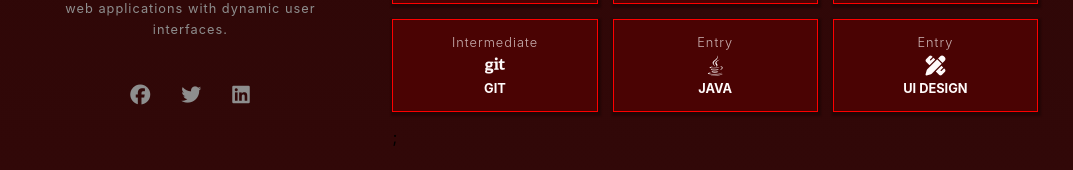
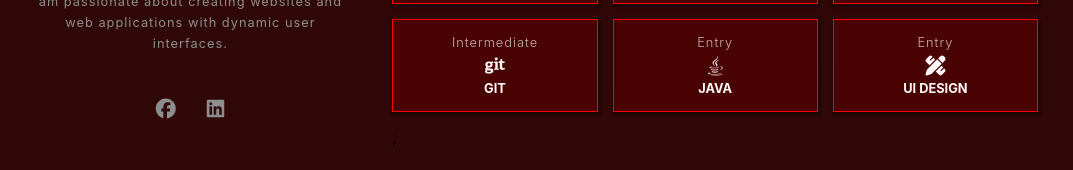
Before and after one commit to healer404/healer404.github.io, a React (Create React App) app: page / in a window 1280 px wide. Shown: the part 1616-1786 px from the top of the page, without its empty margins (99-1172 px from the left). Built offline with nearby package versions, Linux system fonts and the light colour scheme; the HTML template or start-up script is replaced by a standard one.

Commit message:
added the necessary links and files (CV)

```diff
--- a/src/components/portfolio/about/about.css
+++ b/src/components/portfolio/about/about.css
@@ -163,7 +163,9 @@
 @media screen and (min-width: 46.856rem){
   .aboutDescriptionContent{
     display: flex;
-    align-items:flex-start;
+    align-items:center;
+    justify-content: center;
+
     padding: 0 10vw;
     gap: 2vw;
   }
--- a/src/components/portfolio/about/description.jsx
+++ b/src/components/portfolio/about/description.jsx
@@ -1,9 +1,7 @@
-import { Link } from "react-router-dom";
-
 const Description = (props) => {
   const isInView = props.isInView;
   return (
-    <article className={`aboutDescription ${isInView ? " active" : ""}`}>
+    <article className={`aboutDescription ${isInView ? "active" : ""}`}>
       <picture>
         <img src="https://avatars.githubusercontent.com/u/47404070?v=4" alt="Roniel Duka Photo" loading="lazy"/>
       </picture>
@@ -15,13 +13,14 @@ const Description = (props) => {
           dynamic user interfaces.</p>
         <ul>
           <li>
-            <Link href="/"><i className="fab fa-facebook fa-lg"></i></Link>
+            <a href="https://www.facebook.com/duka.roniel">
+              <i className="fab fa-facebook fa-lg"></i>
+            </a>
           </li>
           <li>
-            <Link href="/"><i className="fab fa-twitter fa-lg"></i></Link>
-          </li>
-          <li>
-            <Link href="/"><i className="fab fa-linkedin fa-lg"></i></Link>
+            <a href="https://www.linkedin.com/in/roniel-duka-89aa30166/">
+              <i className="fab fa-linkedin fa-lg"></i>
+            </a>
           </li>
         </ul>
       </div>
--- a/src/components/portfolio/contact/contact.jsx
+++ b/src/components/portfolio/contact/contact.jsx
@@ -15,7 +15,7 @@ const Contact = () => {
       label: 'Viber'
     },
     {
-      link: 'viber://chat?number=639677153243',
+      link: 'https://t.me/dukaroniel',
       icon: 'fab fa-telegram',
       label: 'Telegram'
     },
@@ -65,7 +65,7 @@ const Contact = () => {
 
           <div className={`links ${Observer(refCV) ? "active" : ""}`} ref={refCV}>
             <h4>Resume</h4>
-            <a href='#introduction' className='btn-secondary cv-button' target="_blank" rel='noreferrer'>Download CV</a>
+            <a href='/assets/portfolio/RONIEL_L_DUKA_CV.pdf' className='btn-secondary cv-button' target="_blank" rel='noreferrer'>Download CV</a>
           </div>
         </div>
 
--- a/src/components/portfolio/introduction/introduction.jsx
+++ b/src/components/portfolio/introduction/introduction.jsx
@@ -1,5 +1,4 @@
 import { useRef } from "react";
-import {Link} from 'react-router-dom';
 import Observer from "../../../hooks/observer";
 
 import './introduction.css';
@@ -19,12 +18,12 @@ const Introduction = () => {
           <span className="position">Junior developer</span>
         </div>
         <div className="buttons">
-          <Link to={'/'} className="btn-primary" target="_blank" rel="noreferrer">
+          <a href="/assets/portfolio/RONIEL_L_DUKA_CV.pdf" className="btn-primary" target="_blank" rel="noreferrer">
             Download CV
-          </Link>
-          <Link to={'/'} className="btn-secondary" target="_blank" rel="noreferrer">
+          </a>
+          <a href="#contact" className="btn-secondary">
             Let's Talk
-          </Link>
+          </a>
         </div>
       </main>
     </section>
--- a/src/components/portfolio/navbar/navbar.jsx
+++ b/src/components/portfolio/navbar/navbar.jsx
@@ -14,7 +14,7 @@ const Navbar = () => {
         <i className="fas fa-user"></i>
         <span>About Me</span>
       </a>
-      <a href="/" className="item brand">
+      <a href="/" className="item brand" target="_self" rel="noreferrer">
         <img src="./assets/happs.png" alt="happs" />
         <span>Home</span>
       </a>
```
Also changed, not shown: 1 other file (tests, documents, lock files or other folders).
